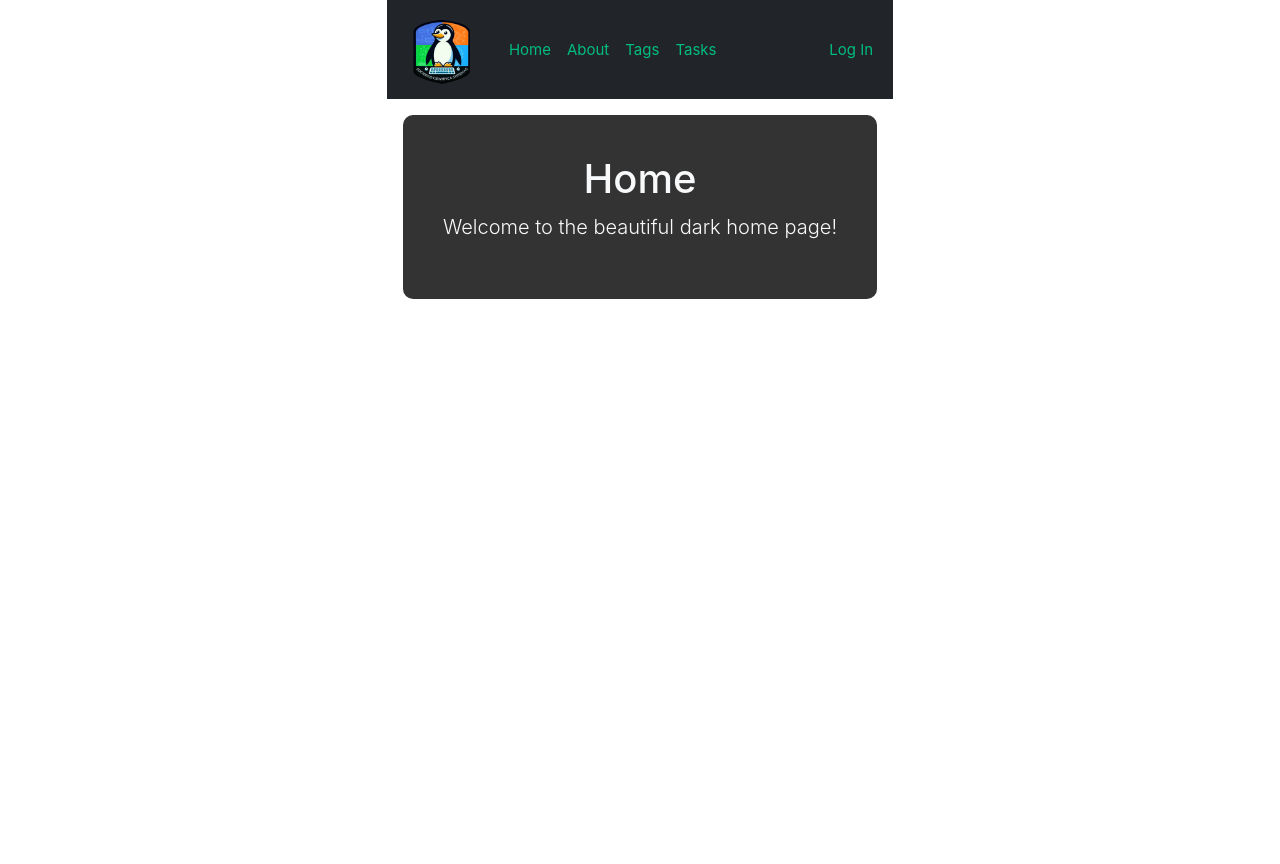
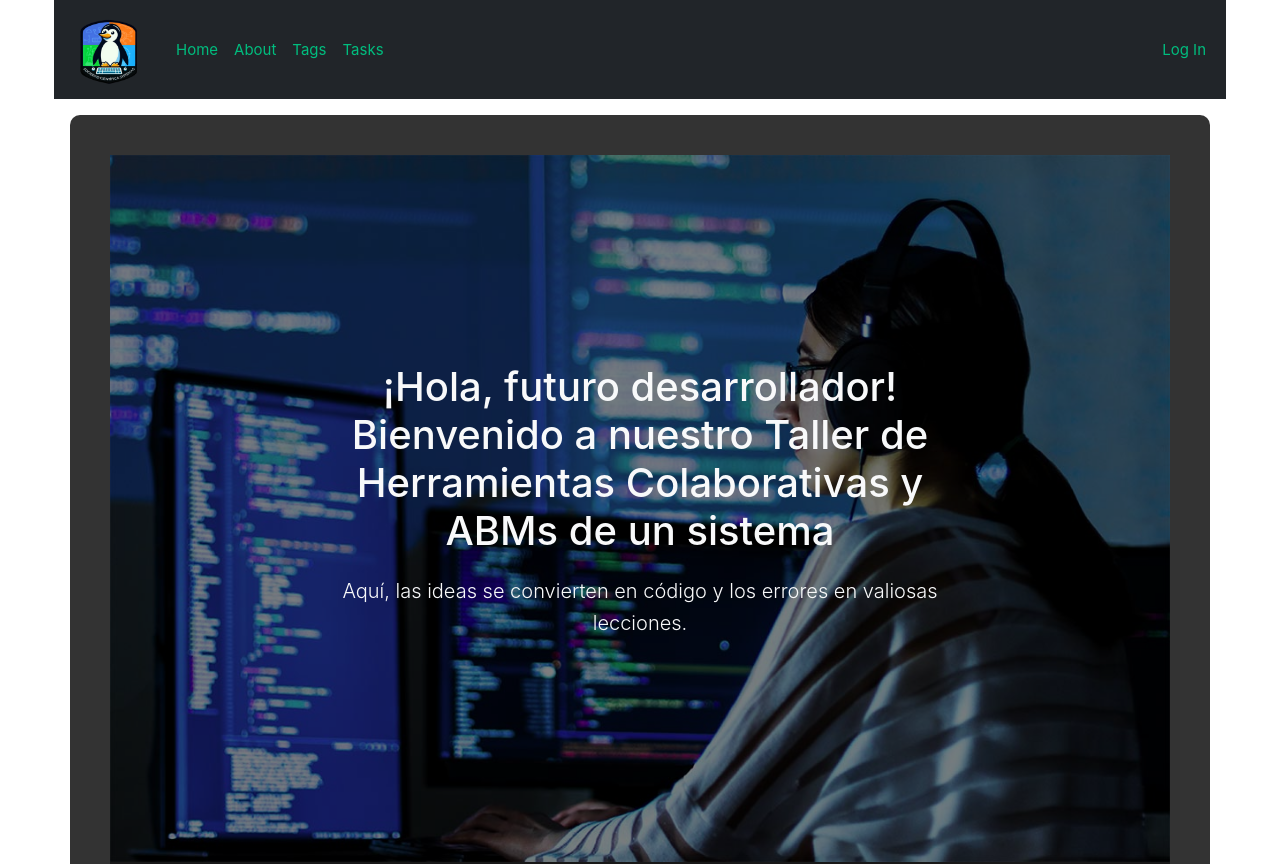
Before and after one commit to SCE-IS-Codebase/taller-git-abm, a Vue app in the folder frontend/tallerGitABM/: page /home in a window 1280 px wide. Shown: the top 864 px of the page. Before the commit the page ends 800 px from the top, so only its background shows below. Built offline with nearby package versions, Linux system fonts and the light colour scheme.

Commit message:
funny content

```diff
--- a/frontend/tallerGitABM/src/views/AboutView.vue
+++ b/frontend/tallerGitABM/src/views/AboutView.vue
@@ -1,5 +1,72 @@
 <template>
-  <div class="container">
-    <h1>This is an about page</h1>
-  </div>
+  <main class="container">
+    <div class="about-content mt-5">
+      <h1 class="text-center text-light">¡Descubre Nuestra Historia!</h1>
+      <p class="text-center text-light lead">Donde el código se encuentra con la diversión.</p>
+    </div>
+
+    <div class="about-content mt-5">
+      <h2 class="text-light">Nuestras Experiencias Anteriores</h2>
+      <p class="text-light">Hemos recorrido un camino lleno de risas y desafíos en el mundo del desarrollo de software. Desde encontrar soluciones ingeniosas hasta lidiar con errores tan extraños que podríamos escribir un libro de comedia sobre ellos.</p>
+      <p class="text-light">Una vez construimos una aplicación que traduce automáticamente los errores de código a chistes. Resultado: nuestro código nunca ha sido tan gracioso, pero tampoco tan funcional.</p>
+      <p class="text-light">Otro hito memorable fue cuando nuestro desarrollador principal solucionó un bug mientras hacía malabares con una taza de café y un teclado. ¡Quién dijo que la multitarea no es para los desarrolladores!</p>
+    </div>
+
+    <div class="mt-5">
+      <h2 class="text-light">Antiguos Participantes</h2>
+      <div class="participant-list">
+        <!-- Imagen circular para supuestos participantes antiguos -->
+        <div class="participant">
+          <img src="../assets/participant1.jpeg" alt="Participante Antiguo 1" class="rounded-circle participant-img">
+          <p class="text-light">¡Conoce a Juan, nuestro primer "maestro del código"! Él escribía código incluso en sus sueños y siempre tenía la solución perfecta para cualquier problema.</p>
+        </div>
+
+        <!-- Otros participantes antiguos -->
+        <!-- Agrega más participantes antiguos con sus imágenes y descripciones según sea necesario -->
+      </div>
+    </div>
+
+    <footer class="mt-5">
+      <p class="text-center text-light">© 2024 Taller de Software. Hecho con ❤️ para futuros desarrolladores.</p>
+    </footer>
+  </main>
 </template>
+
+<style scoped>
+  .about-content {
+    margin-top: 5rem;
+  }
+
+  .about-content h1 {
+    font-size: 2.5rem;
+    margin-bottom: 20px;
+  }
+
+  .about-content p {
+    font-size: 1.25rem;
+    margin-bottom: 40px;
+  }
+
+  .participant-list {
+    display: flex;
+    flex-wrap: wrap;
+    justify-content: space-around;
+  }
+
+  .participant {
+    width: 100%;
+    text-align: center;
+    margin-bottom: 20px;
+  }
+
+  .participant-img {
+    width: 150px;
+    height: 150px;
+    object-fit: cover;
+    border-radius: 50%;
+  }
+
+  footer {
+    margin-top: 3rem;
+  }
+</style>
--- a/frontend/tallerGitABM/src/views/HomeView.vue
+++ b/frontend/tallerGitABM/src/views/HomeView.vue
@@ -1,10 +1,139 @@
+<template>
+  <main class="container">
+    <div class="workshop-header">
+      <img src="../assets/software-dev.jpg" alt="Taller de Desarrollo de Software" class="workshop-image img-fluid mb-4">
+      <div class="overlay"></div>
+      <div class="centered-text">
+        <h1 class="text-center text-light">¡Hola, futuro desarrollador! Bienvenido a nuestro Taller de Herramientas Colaborativas y ABMs de un sistema</h1>
+        <p class="text-center text-light lead">Aquí, las ideas se convierten en código y los errores en valiosas lecciones.</p>
+      </div>
+    </div>
+
+    <div class="mt-5">
+      <h2 class="text-light">Embárcate en nuestra aventura de desarrollo</h2>
+      <p class="text-light">Desde códigos elegantes hasta soluciones ingeniosas, este es el punto de partida de la magia del software.</p>
+    </div>
+
+    <div class="mt-5">
+      <h2 class="text-light">Descubre quién eres en el mundo del código</h2>
+      <p class="text-light">¡Hasta localStorage está emocionado por conocerte! (Echa un vistazo a la consola para más sorpresas)</p>
+    </div>
+
+    <div class="mt-5">
+      <h2 class="text-light">Desarrolla tus habilidades de software con nosotros</h2>
+      <p class="text-light">El presente taller pretende cubrir la falta de experiencia con herramientas colaborativas y organización de trabajos en grupo dentro de los estudiantes de sistemas de segundo ciclo. Durante el desarrollo de este taller se pretende presentar GitHub como una alternativa para organizar el trabajo en equipo utilizando un prototipo de un sistema transaccional sencillo pero con una arquitectura similar a la que se espera de un proyecto del calibre en materias de tercer año en adelante.</p>
+      <p class="text-light">Aquí tienes un vistazo al programa del taller:</p>
+      <ul class="text-light">
+        <li>Sesión 1: Introducción y BDD.</li>
+        <li>Sesión 2: Sumergiéndonos en el Backend.</li>
+        <li>Sesión 3: Conquistando el Frontend.</li>
+        <li>Sesión 4: Dando vida con Estilos.</li>
+      </ul>
+    </div>
+
+    <div class="mt-5">
+      <h2 class="text-light">¿Tienes preguntas? ¡Estamos aquí para ayudarte!</h2>
+      <p class="text-light">Si tienes alguna duda, sugerencia o simplemente quieres charlar sobre el taller, no dudes en contactarnos a través de los siguientes medios:</p>
+
+      <div class="contact-list">
+        <div class="contact-item">
+          <h3>Carrasco Céspedes Miguel Alejandro - Presidente</h3>
+          <p>
+            <strong>Cel:</strong> <a>+591 60676400</a><br>
+            <strong>Correo:</strong> <a href="mailto:miguel.carrasco@ucb.edu.bo">miguel.carrasco@ucb.edu.bo</a>
+          </p>
+        </div>
+
+        <div class="contact-item">
+          <h3>Oscar Campohermoso Berdeja - Vicepresidente</h3>
+          <p>
+            <strong>Cel:</strong> <a>+591 76281889</a><br>
+            <strong>Correo:</strong> <a href="mailto:oscar.campohermoso@ucb.edu.bo">oscar.campohermoso@ucb.edu.bo</a>
+          </p>
+        </div>
+      </div>
+    </div>
+
+
+    <footer class="mt-5">
+      <p class="text-center text-light">© 2024 Taller de Software. Hecho con ❤️ para futuros desarrolladores.</p>
+    </footer>
+  </main>
+</template>
+
+
 <script setup>
   console.log(localStorage.getItem('person_id'))
 </script>
 
-<template>
-  <main class="container">
-    <h1 class="text-center text-light">Home</h1>
-    <p class="text-center text-light lead">Welcome to the beautiful dark home page!</p>
-  </main>
-</template>
+<style scoped>
+  .contact-list {
+    display: flex;
+    flex-wrap: wrap;
+    justify-content: space-between;
+  }
+
+  .contact-item {
+    width: 100%;
+    margin-bottom: 20px;
+  }
+
+  @media (min-width: 768px) {
+    .contact-item {
+      width: 48%;
+    }
+  }
+
+  .workshop-header {
+    position: relative;
+    text-align: center;
+    overflow: hidden;
+  }
+
+  .workshop-image {
+    width: 100%;
+    height: auto; /* This maintains the aspect ratio of the image */
+    position: relative;
+  }
+
+  .overlay {
+    position: absolute;
+    top: 0;
+    left: 0;
+    width: 100%;
+    height: 100%;
+    background: rgba(0, 0, 0, 0.5); /* Adjust the transparency as needed */
+  }
+
+
+  .centered-text {
+    position: absolute;
+    top: 50%;
+    left: 50%;
+    transform: translate(-50%, -50%);
+    z-index: 1;
+    width: 80%;
+    max-width: 600px; /* Adjust the max-width as needed */
+    color: #fff;
+  }
+
+  .centered-text h1 {
+    font-size: 2.5rem;
+    margin-bottom: 20px;
+  }
+
+  .centered-text p {
+    font-size: 1.25rem;
+    margin-bottom: 40px;
+  }
+
+  @media (max-width: 767px) {
+    .workshop-image {
+      display: none; /* Hide the image on smaller screens  but*/
+    }
+
+    .centered-text {
+      width: 90%; /* Adjust the width for smaller screens */
+    }
+  }
+</style>
--- a/frontend/tallerGitABM/src/views/SignInView.vue
+++ b/frontend/tallerGitABM/src/views/SignInView.vue
@@ -14,6 +14,9 @@
                 {{ have_an_account ? 'Sign Up' : 'Log In' }}
             </button>
         </div>
+        <footer class="mt-5">
+            <p class="text-center text-light">© 2024 Taller de Software. Hecho con ❤️ para futuros desarrolladores.</p>
+        </footer>
     </main>
 </template>
 
--- a/frontend/tallerGitABM/src/views/TagView.vue
+++ b/frontend/tallerGitABM/src/views/TagView.vue
@@ -3,7 +3,10 @@
 </script>
 
 <template>
-    <div class="container">
+    <main class="container">
         <TagList />
-    </div>
+        <footer class="mt-5">
+            <p class="text-center text-light">© 2024 Taller de Software. Hecho con ❤️ para futuros desarrolladores.</p>
+        </footer>
+    </main>
 </template>
--- a/frontend/tallerGitABM/src/views/TaskView.vue
+++ b/frontend/tallerGitABM/src/views/TaskView.vue
@@ -3,7 +3,10 @@
 </script>
 
 <template>
-    <div class="container">
+    <main class="container">
         <TaskList />
-    </div>
+        <footer class="mt-5">
+            <p class="text-center text-light">© 2024 Taller de Software. Hecho con ❤️ para futuros desarrolladores.</p>
+        </footer>
+    </main>
 </template>
```
Also changed, not shown: frontend/tallerGitABM/src/assets/participant1.jpeg (added), frontend/tallerGitABM/src/assets/software-dev.jpg (added).
